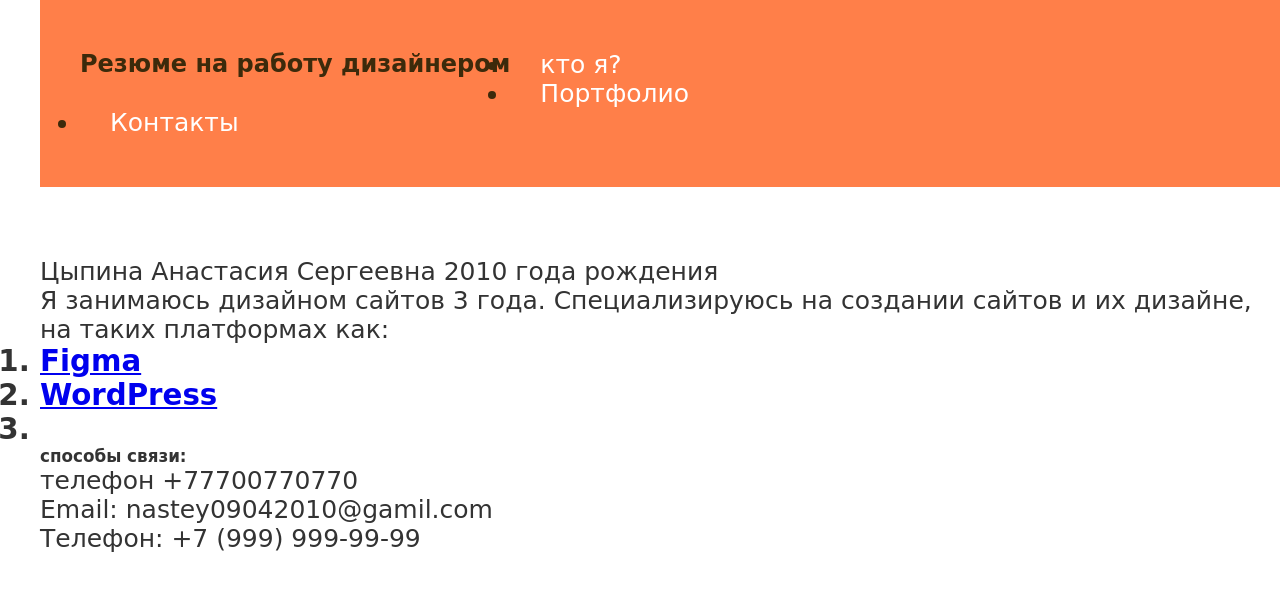
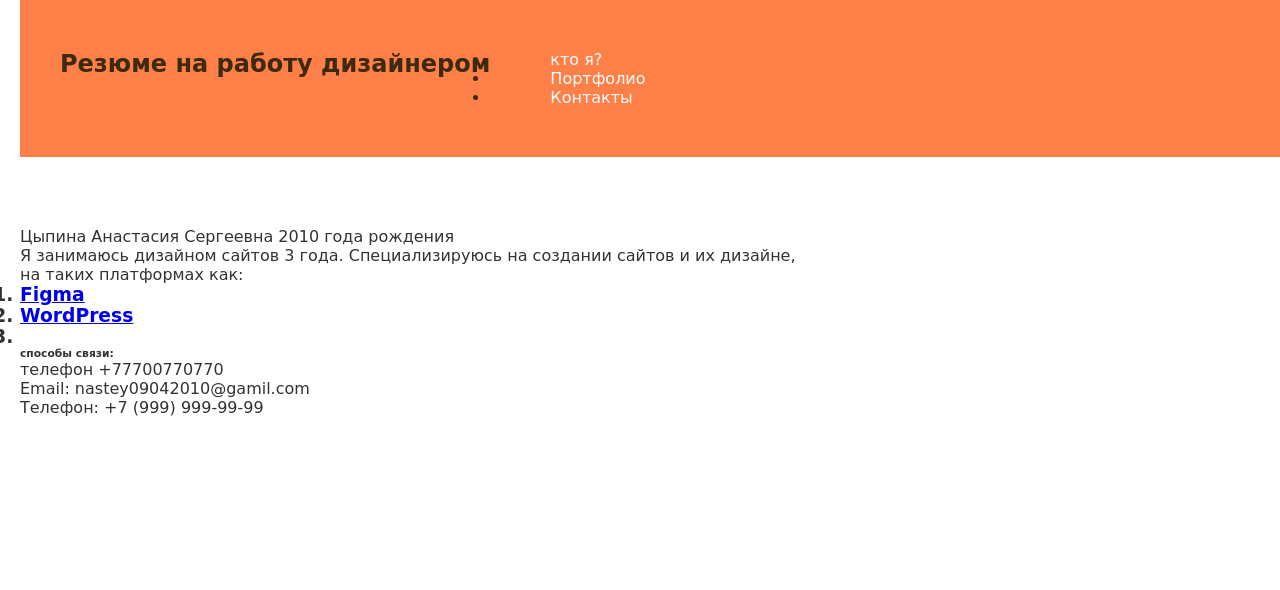
Before and after one commit to nasta0904/partfolio, a plain HTML site: page index.html in a window 1280 px wide. Drawn offline with Linux system fonts and the light colour scheme.

Commit message:
Update styles.css

```diff
--- a/styles.css
+++ b/styles.css
@@ -5,8 +5,8 @@
         }
 
         body {
-            margin-left: 20px; /* Отступ всего контента от левого края */
-            font-size: 25px; /* Исправлено: добавлено "px" */
+            margin-left: auto; /* Отступ всего контента от левого края */
+            font-size: 25;
             font-family: cursive, sans-serif;
             color: #333;
             padding-left: 20px; /* Дополнительный отступ для текста */
@@ -36,7 +36,7 @@
         .nav a {
             color: white;
             text-decoration: none;
-            margin-left: 20px;
+            margin-left: 50px;
             padding: 5px 10px;
         }
 
```
